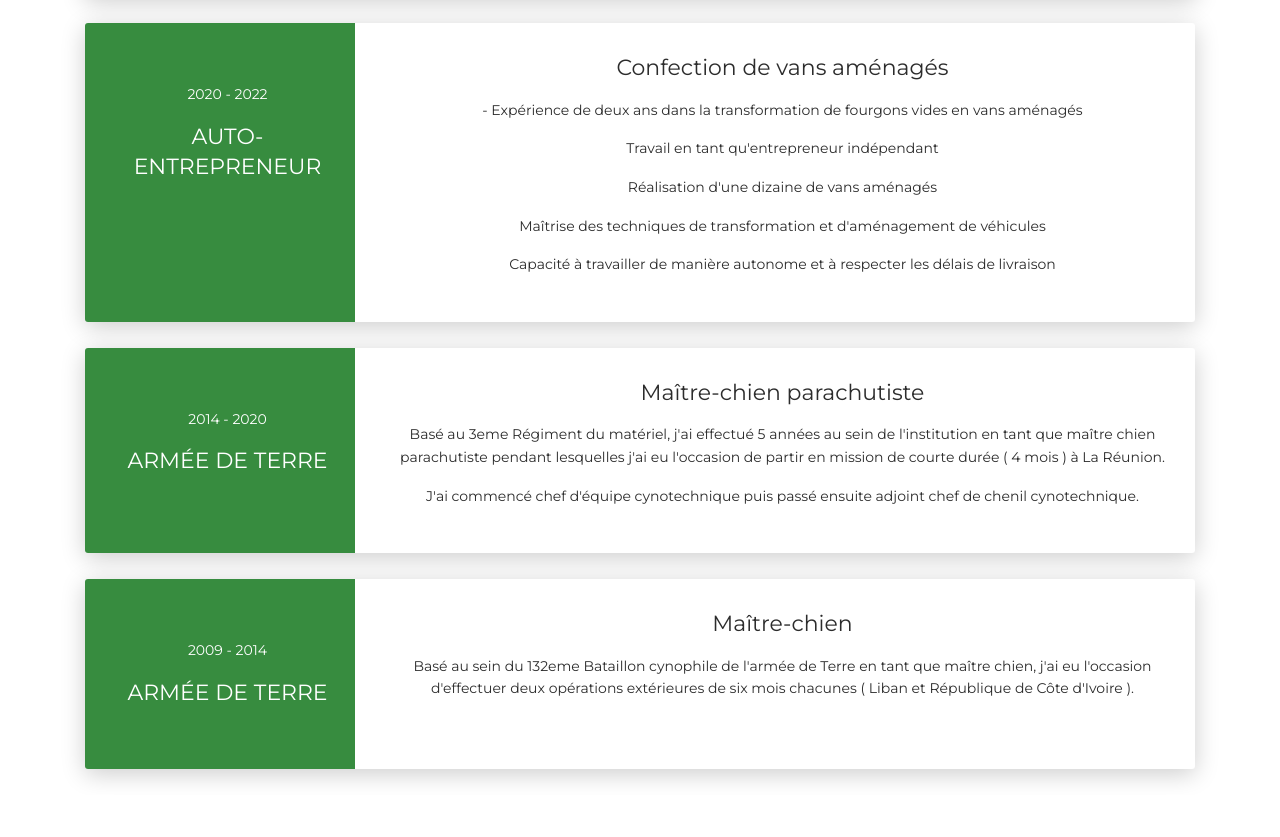
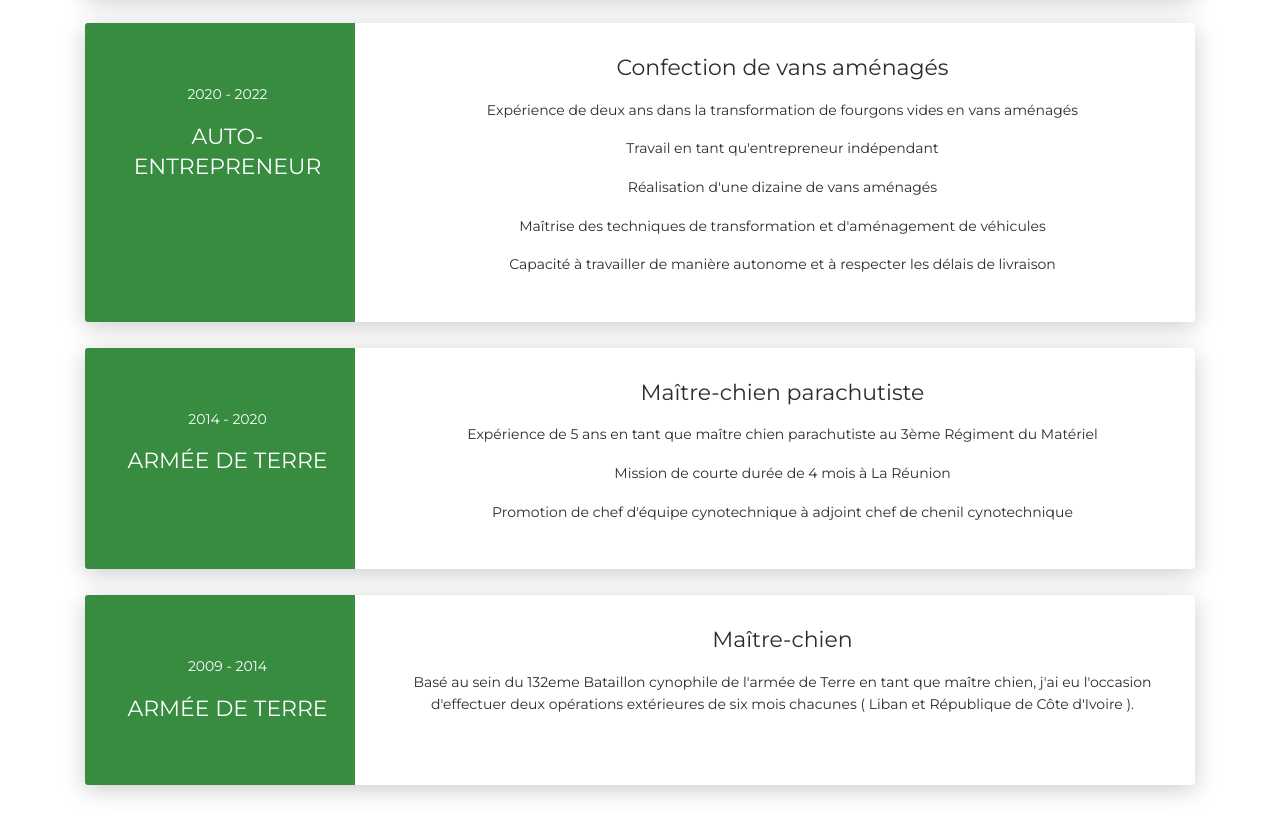
Before and after one commit to FlorianOMS/FlorianOMS.github.io, a plain HTML site: page index.html in a window 1280 px wide. Shown: the part 1706-2543 px from the top of the page. Drawn offline with Linux system fonts and the light colour scheme.

Commit message:
Update index.html

```diff
--- a/index.html
+++ b/index.html
@@ -163,7 +163,7 @@
         <div class="col-md-9" data-aos="fade-left" data-aos-offset="50" data-aos-duration="500">
           <div class="card-body">
             <div class="h5">Confection de vans aménagés</div>
-            <p>- Expérience de deux ans dans la transformation de fourgons vides en vans aménagés</p>
+            <p>Expérience de deux ans dans la transformation de fourgons vides en vans aménagés</p>
             <p>Travail en tant qu'entrepreneur indépendant</p>
             <p>Réalisation d'une dizaine de vans aménagés</p>
             <p>Maîtrise des techniques de transformation et d'aménagement de véhicules</p>
@@ -183,8 +183,9 @@
         <div class="col-md-9" data-aos="fade-left" data-aos-offset="50" data-aos-duration="500">
           <div class="card-body">
             <div class="h5">Maître-chien parachutiste</div>
-            <p>Basé au 3eme Régiment du matériel, j'ai effectué 5 années au sein de l'institution en tant que maître chien parachutiste pendant lesquelles j'ai eu l'occasion de partir en mission de courte durée ( 4 mois ) à La Réunion.</p>
-            <p>J'ai commencé chef d'équipe cynotechnique puis passé ensuite adjoint chef de chenil cynotechnique. </p>
+            <p>Expérience de 5 ans en tant que maître chien parachutiste au 3ème Régiment du Matériel</p>
+            <p>Mission de courte durée de 4 mois à La Réunion</p>
+            <p>Promotion de chef d'équipe cynotechnique à adjoint chef de chenil cynotechnique</p>
           </div>
         </div>
       </div>
```
